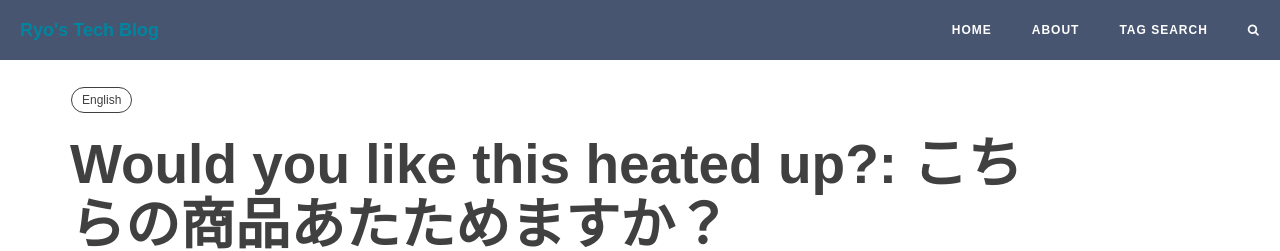
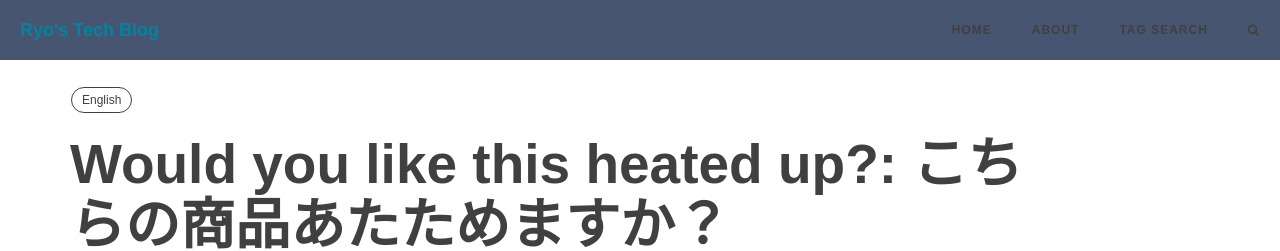
Before and after one commit to RyoNakagami/RyoNakagami.github.io, a Jekyll site: the page built from _posts/2020-11-05-would-you-like-this-heated-up.md, in a window 1280 px wide and 1400 px high. Shown: the top 251 px of the window. Built offline with Jekyll 4.4.1, drawn with Linux system fonts in a browser that asks for light colours; comment, search, counter and statistics services are not loaded.

Commit message:
fix side bar

```diff
--- a/_includes/nav.html
+++ b/_includes/nav.html
@@ -33,7 +33,7 @@
                         <!--about fa-search see https://stackoverflow.com/questions/41950677/how-to-make-my-search-icon-fixed-->
                         <link href="https://maxcdn.bootstrapcdn.com/font-awesome/4.7.0/css/font-awesome.min.css" rel="stylesheet"/>
                         <li class="search-icon">
-                            <a href="javascript:void(0)">
+                            <a href="javascript:void(0)" aria-label="Search" target="_blank">
                                 <i class="fa fa-search"></i>
                             </a>
                         </li>
--- a/_layouts/post.html
+++ b/_layouts/post.html
@@ -74,7 +74,7 @@ classes: wide
                 visible-lg-block
                 sidebar-container
                 catalog-container">
-                <div class="side-catalog">
+                <div class="side-catalog fixed" style="margin-top:10%">
                     <hr class="hidden-sm hidden-xs">
                     <h5>
                         <a class="catalog-toggle" href="#">CONTENTS</a>
--- a/css/ryo-blog.css
+++ b/css/ryo-blog.css
@@ -1053,7 +1053,7 @@ samp {
   color: #0085a1;
 }
 .navbar-custom.invert .nav li a {
-  color: white;
+  color: #404040;
 }
 .navbar-custom.invert .nav li a:hover,
 .navbar-custom.invert .nav li a:focus {
```
Also changed, not shown: css/ryo-blog.min.css, pwa/manifest.json.
